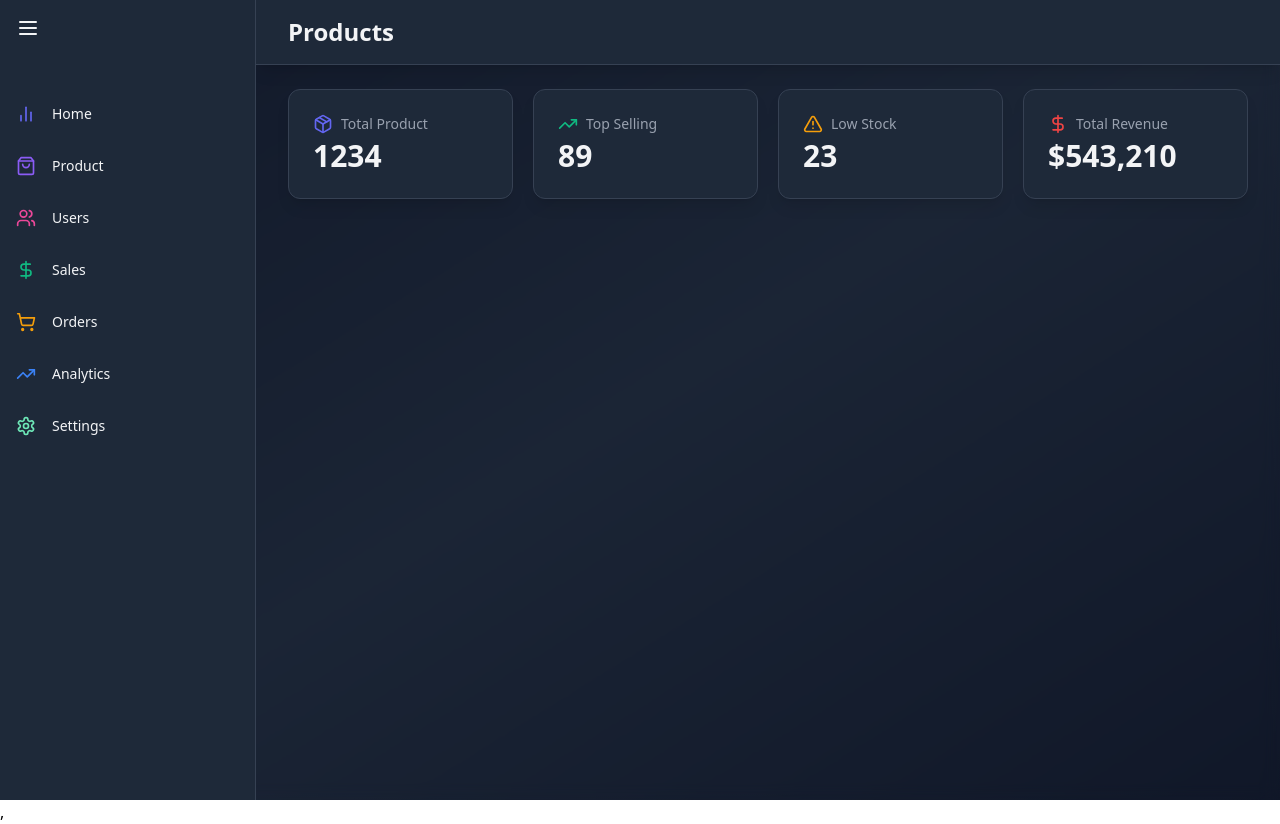
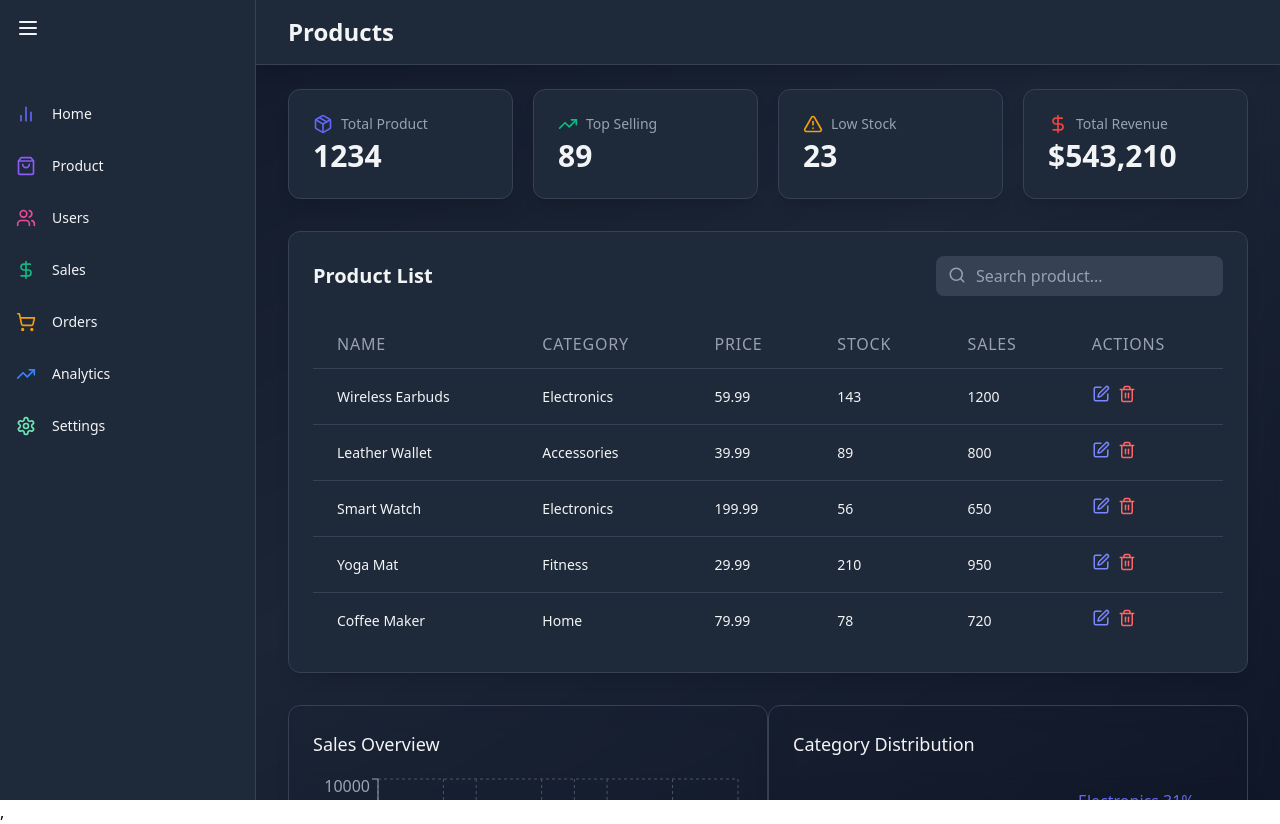
Before and after one commit to cripacrip/admin-dashboard, a React (Vite) app: page /products in a window 1280 px wide. Built offline with nearby package versions, Linux system fonts and the light colour scheme.

Commit message:
Feat: Add some product table & table data

```diff
--- a/src/components/products/ProductTable.tsx
+++ /dev/null
@@ -1,9 +0,0 @@
-function ProductTable() {
-  return (
-    <div>
-
-    </div>
-  )
-}
-
-export default ProductTable
--- /dev/null
+++ b/src/components/products/ProductsTable.tsx
@@ -0,0 +1,98 @@
+import { motion } from "framer-motion";
+import { Edit, Trash2Icon, SearchIcon } from "lucide-react";
+import { useState, useMemo } from "react";
+import {
+  productTableData,
+  productTableColumnName,
+} from "../../data/PorductPageTableData";
+
+const ProductsTable = () => {
+  const [searchQuery, setSearchProduct] = useState("");
+  const [filterProducts, setFilteredProducts] = useState(productTableData);
+
+  const searchHandler = (e: any) => {
+    const term = e.target.value.toLowerCase();
+    setSearchProduct(term);
+
+    const filtered = productTableData.filter(
+      (product) =>
+        product.name.toLowerCase().includes(term) ||
+        product.category.toLowerCase().includes(term)
+    );
+    setFilteredProducts(filtered);
+  };
+
+  const tableRows = useMemo(() => {
+    return filterProducts.map((item) => {
+      const { id, ...rowData } = item;
+      return (
+        <motion.tr
+          key={item.id}
+          initial={{ opacity: 0 }}
+          animate={{ opacity: 1 }}
+          transition={{ duration: 0.3 }}
+        >
+          {Object.values(rowData).map((value) => (
+            <td
+              key={id}
+              className="px-6 py-4 whitespace-nowrap text-sm font-medium text-gray-100"
+            >
+              {value}
+            </td>
+          ))}
+          <td className="px-6 py-4 whitespace-nowrap text-sm font-medium text-gray-100">
+            <button className="text-indigo-400 hover:text-indigo-300 mr-2">
+              <Edit size={18} />
+            </button>
+            <button className="text-red-400 hover:text-red-300">
+              <Trash2Icon size={18} />
+            </button>
+          </td>
+        </motion.tr>
+      );
+    });
+  }, [filterProducts]);
+
+  return (
+    <motion.div
+      className="bg-gray-800 bg-opacity-50 backdrop-blur-mb shadow-lg rounded-xl p-6 border border-gray-700 mb-8"
+      initial={{ opacity: 0, y: 20 }}
+      animate={{ opacity: 1, y: 0 }}
+      transition={{ duration: 1 }}
+    >
+      <div className="flex justify-between items-center mb-6">
+        <h2 className="text-xl font-semibold text-gray-100">Product List</h2>
+        <div className="relative">
+          <input
+            type="text"
+            placeholder="Search product..."
+            className="bg-gray-700 text-white placeholder-gray-400 rounded-lg pl-10 pr-4 py-2 focus:outline-none focus:ring-2 focus:ring-blue-500"
+            onChange={searchHandler}
+            value={searchQuery}
+          />
+          <SearchIcon className="absolute left-3 top-2.5 text-gray-400" size={18} />
+        </div>
+      </div>
+
+      <div className="overflow-x-auto">
+        <table className="min-w-full divide-y divide-gray-700">
+          <thead>
+            <tr>
+              {productTableColumnName.map((item) => (
+                <th
+                  key={item}
+                  className="px-6 py-3 text-left font-medium text-gray-400 uppercase tracking-wider"
+                >
+                  {item}
+                </th>
+              ))}
+            </tr>
+          </thead>
+          <tbody className="divide-y divide-gray-700">{tableRows}</tbody>
+        </table>
+      </div>
+    </motion.div>
+  );
+};
+
+export default ProductsTable;
--- /dev/null
+++ b/src/data/PorductPageTableData.tsx
@@ -0,0 +1,9 @@
+export const productTableData = [
+  { id: 1, name: "Wireless Earbuds", category: "Electronics", price: 59.99, stock: 143, sales: 1200 },
+	{ id: 2, name: "Leather Wallet", category: "Accessories", price: 39.99, stock: 89, sales: 800 },
+	{ id: 3, name: "Smart Watch", category: "Electronics", price: 199.99, stock: 56, sales: 650 },
+	{ id: 4, name: "Yoga Mat", category: "Fitness", price: 29.99, stock: 210, sales: 950 },
+	{ id: 5, name: "Coffee Maker", category: "Home", price: 79.99, stock: 78, sales: 720 },
+];
+
+export const productTableColumnName = ['Name', 'Category', 'Price', 'Stock', 'Sales', 'Actions'];
--- a/src/pages/ProductsPage.tsx
+++ b/src/pages/ProductsPage.tsx
@@ -6,7 +6,11 @@ import Header from "../components/common/Header";
 import { StatsCard } from "../shared-types";
 
 import { AlertTriangle, DollarSign, Package, TrendingUp } from "lucide-react";
-import ProductTable from "../components/products/ProductTable";
+import ProductTable from "../components/products/ProductsTable";
+import PieGraph from "../components/charts/PieGraph";
+import MonthChart from "../components/charts/MonthChart";
+
+import { salesData, categoryData } from "../data/HomePageChartsData"
 
 const STATS_CARD: StatsCard[] = [
   { name: "Total Product", icon: Package, value: "1234", color: "#6366F1" },
@@ -53,7 +57,8 @@ const ProductsPage = () => {
 
         {/* CHARTS */}
         <div className="grid grid-cols-1 lg:grid-cols-2">
-
+        <MonthChart chartData={salesData} />
+        <PieGraph pieChartData={categoryData} />
         </div>
       </main>
     </div>
```
